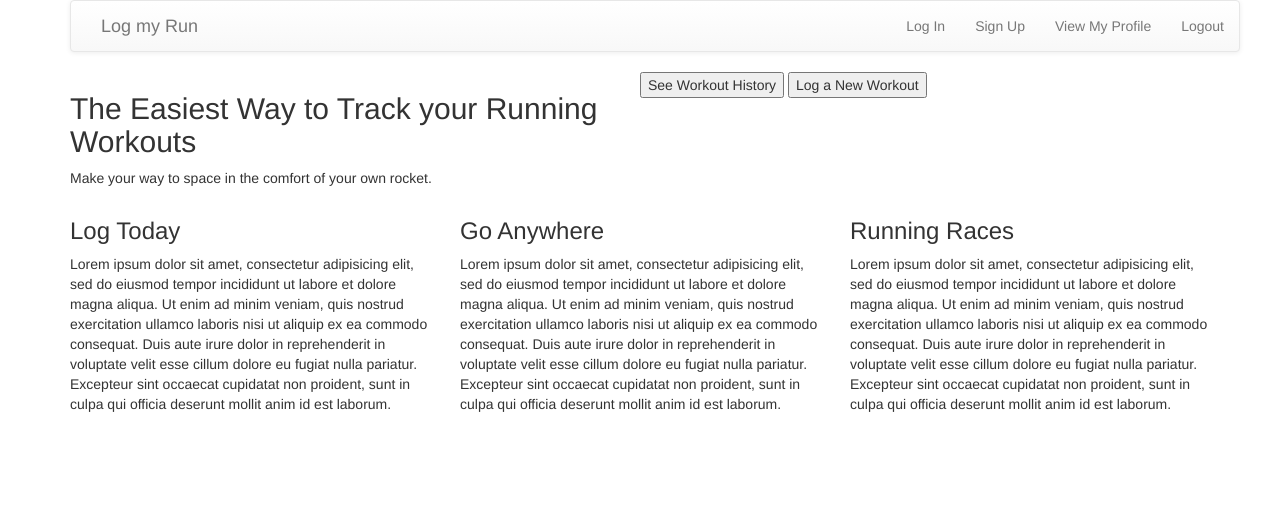
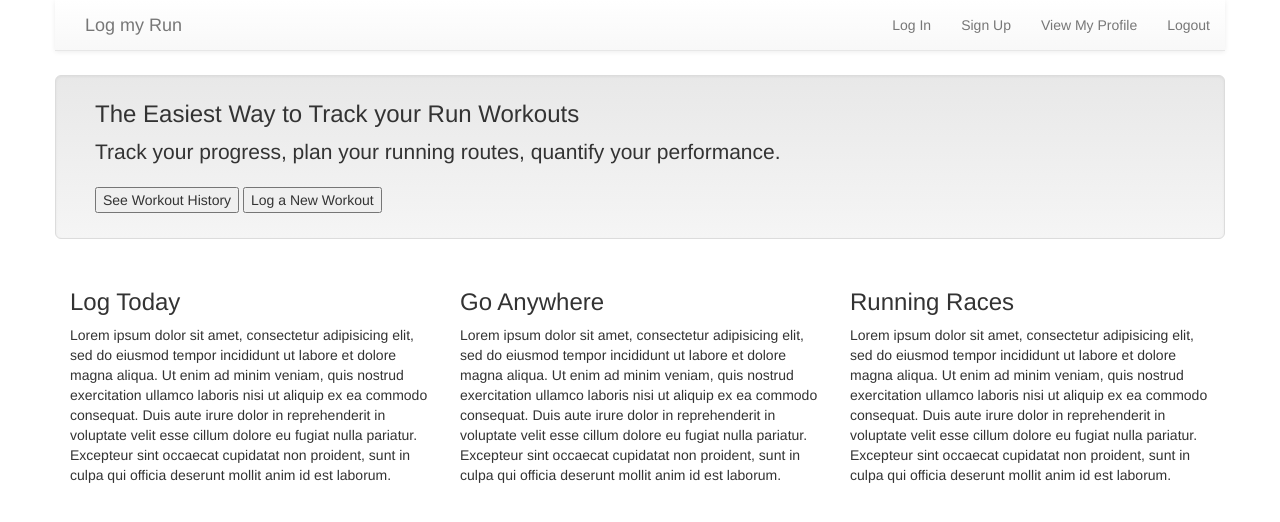
Before and after one commit to luisarce5/running_app, a website: page public/index.html in a window 1280 px wide. Drawn offline with nearby package versions, Linux system fonts and the light colour scheme.

Commit message:
Edit style.css & index.html to format nav bar w/ bootstrap.

```diff
--- a/public/css/style.css
+++ b/public/css/style.css
@@ -0,0 +1,6 @@
+.row-margin{
+  margin-top: 75px;
+  margin-bottom: 30px;
+  padding-top: 5px;
+  padding-bottom: 25px;
+}
--- a/public/index.html
+++ b/public/index.html
@@ -23,10 +23,8 @@
 
     <div class='container'>
 
-      <div class='container navbar navbar-default'>
-          <a href='/' class='navbar-brand'>
-            Log my Run
-          </a>
+      <div class='container navbar navbar-default navbar-fixed-top'>
+          <a href='/' class='navbar-brand'> Log my Run </a>
 
           <ul class='nav navbar-nav navbar-right'>
               <li><a href="#" id="login-link"  > Log In </a> </li>
@@ -34,21 +32,17 @@
               <li><a href="#" id="my-profile"  > View My Profile </a> </li>
               <li><a href="#" id="logout-link" > Logout </a> </li>
           </ul>
+      </div> <!-- close div class ='container navbar ...' -->
 
-      </div>
-
-    <div class="row">
-      <div class="col-md-6">
-          <h2> The Easiest Way to Track your Running Workouts </h2>
-          <p> Make your way to space in the comfort of your own rocket. </p>
-      </div>
-
+      <div class='row well well-lg row-margin'>
+          <div class='col-md-12'>
+              <h3> The Easiest Way to Track your Run Workouts </h3>
+              <p class='lead'> Track your progress, plan your running routes, quantify your performance. </p>
               <button type='button'> See Workout History </button>
               <button type='button'> Log a New Workout </button>
+          </div> <!-- close div class="col-md-6" -->
 
-    </div>
-
-
+      </div> <!-- close div class='row'-->
 
       <div class='row'>
           <div class='col-md-4'>
--- a/server.js
+++ b/server.js
@@ -8,7 +8,7 @@ let bodyParser = require('body-parser');
 
 // require our routes
 // let userRoutes = require('./controllers/users_contoller');
-let airportRoutes = require('./controllers/runs_controller');
+// let runRoutes = require('./controllers/runs_controller');
 
 let app = express();
 
```
Lines whose indentation alone changed are shown as unchanged.
